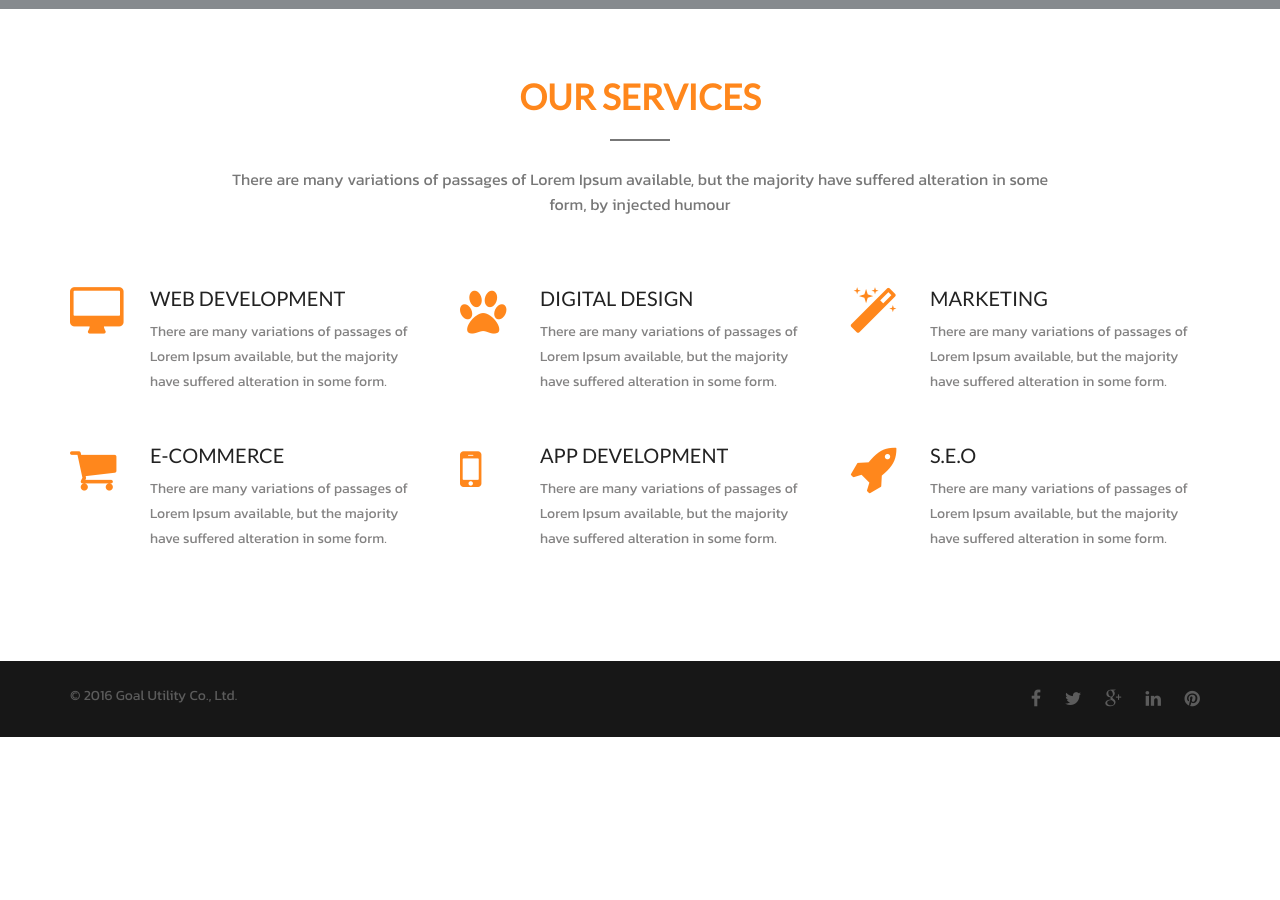
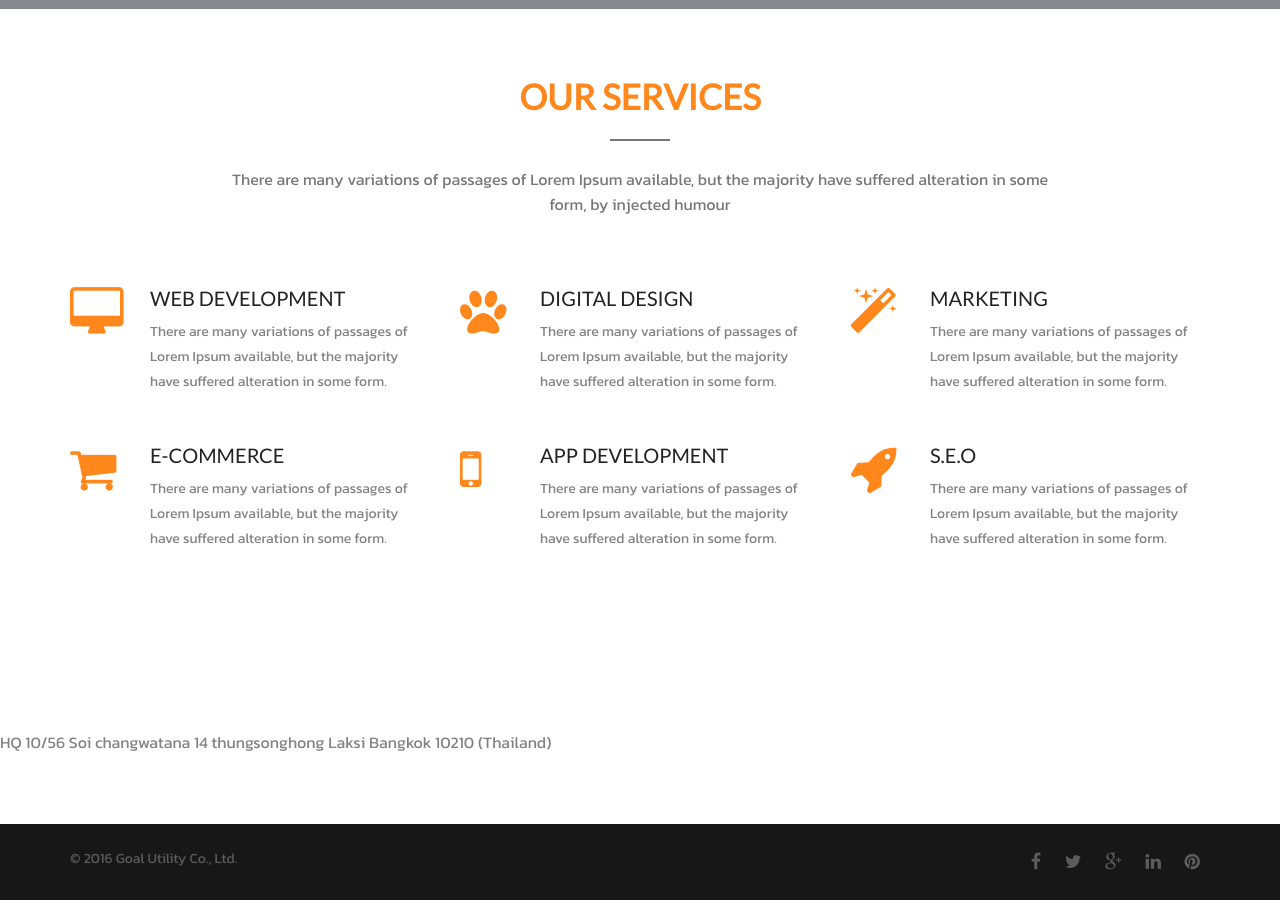
Before and after one commit to Untitleds/ww3-1, a Jekyll site: the page built from index.html, in a window 1280 px wide and 900 px high, scrolled down 3125 px. Built offline with Jekyll 4.4.1, drawn with Linux system fonts in a browser that asks for light colours; nearby versions of some CDN libraries; some web fonts are replaced; before the commit the page ends 3862 px from its top, so only the background shows below that.

Commit message:
edit pages

```diff
--- a/_config.yml
+++ b/_config.yml
@@ -24,10 +24,10 @@ clients-brand:
 latest-news:
 subscribe:
 contact:
-    phone: +66 932 50 540
-    emergency: 931 53 234
-    email: contact@golautility.com
-    address: Bangkok, Thailand, <br> Bangkok - Thailand
+    tex_id : 0105559127115
+    email: contact@goalutility.com  ,  ratchakitim@gmail.com  , thanakorn@goalutility.com
+    address: HQ  10/56  Soi changwatana 14 thungsonghong Laksi Bangkok 10210 (Thailand)
+    tel   :  096-994-6526
 
 copyright:
   brand: Goal Utility Co., Ltd.
--- a/_includes/contact.html
+++ b/_includes/contact.html
@@ -0,0 +1,5 @@
+<section id=contact>
+	<div>
+		{{ site.contact.address }}
+	</div>
+</section>
--- a/_includes/navigation.html
+++ b/_includes/navigation.html
@@ -19,7 +19,6 @@
           <ul id="top-menu" class="nav navbar-nav navbar-right main-nav">
             <li class="active"><a href="#">Home</a></li>
             <li><a href="#feature">Feature</a></li>
-            <li><a href="#service">Service</a></li>
 
             <li class="dropdown">
               <a href="#" class="dropdown-toggle" data-toggle="dropdown">Service <span class="fa fa-angle-down"></span></a>
@@ -41,7 +40,7 @@
                 <li><a href="blog-single-with-out-sidebar.html">Blog Single with out Sidebar</a></li>
               </ul>
             </li>
-            <li><a href="#404">404 Page</a></li>
+
             <li><a href="#contact">Contact</a></li>
           </ul>
         </div><!--/.nav-collapse -->
--- a/_layouts/default.html
+++ b/_layouts/default.html
@@ -37,6 +37,7 @@
     {% if site.subscribe %}
     {% include subscribe.html %}
     {% endif %}
+    {% include contact.html %}
 
     {% include footer.html %}
     {% include script.html %}
```
